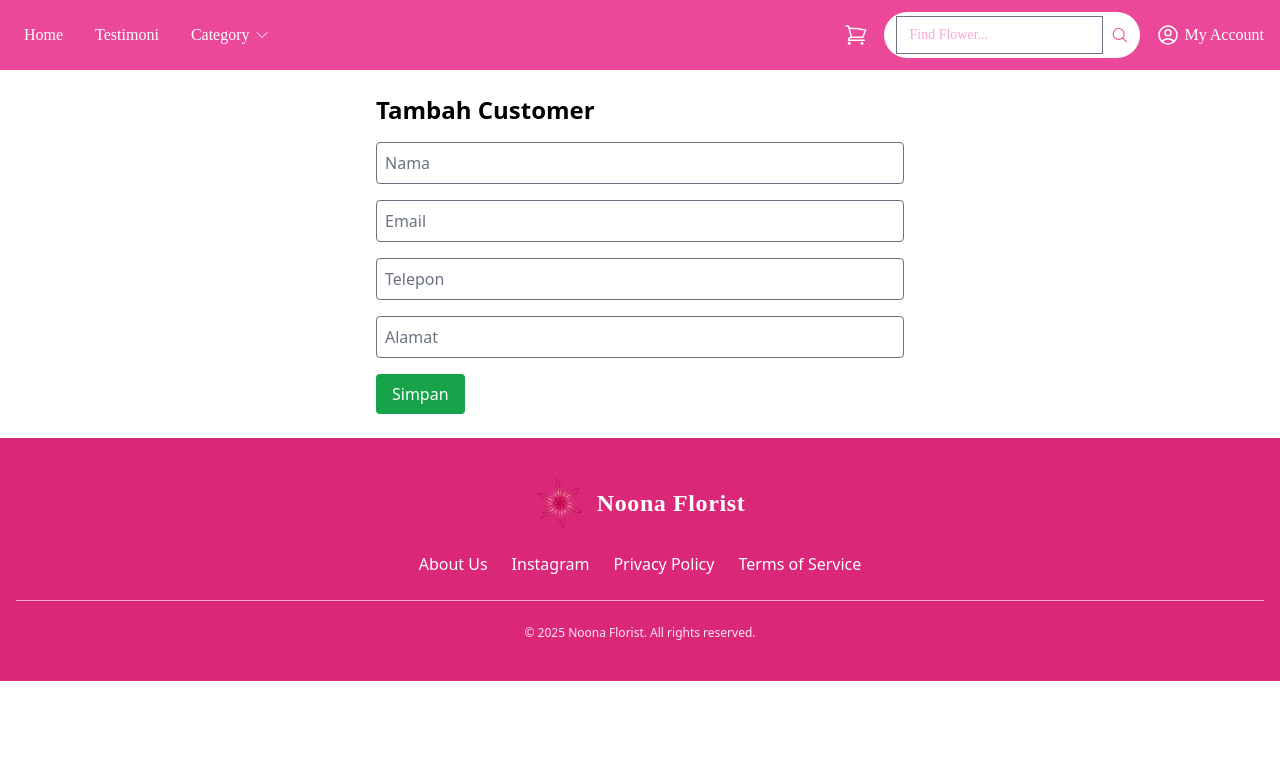
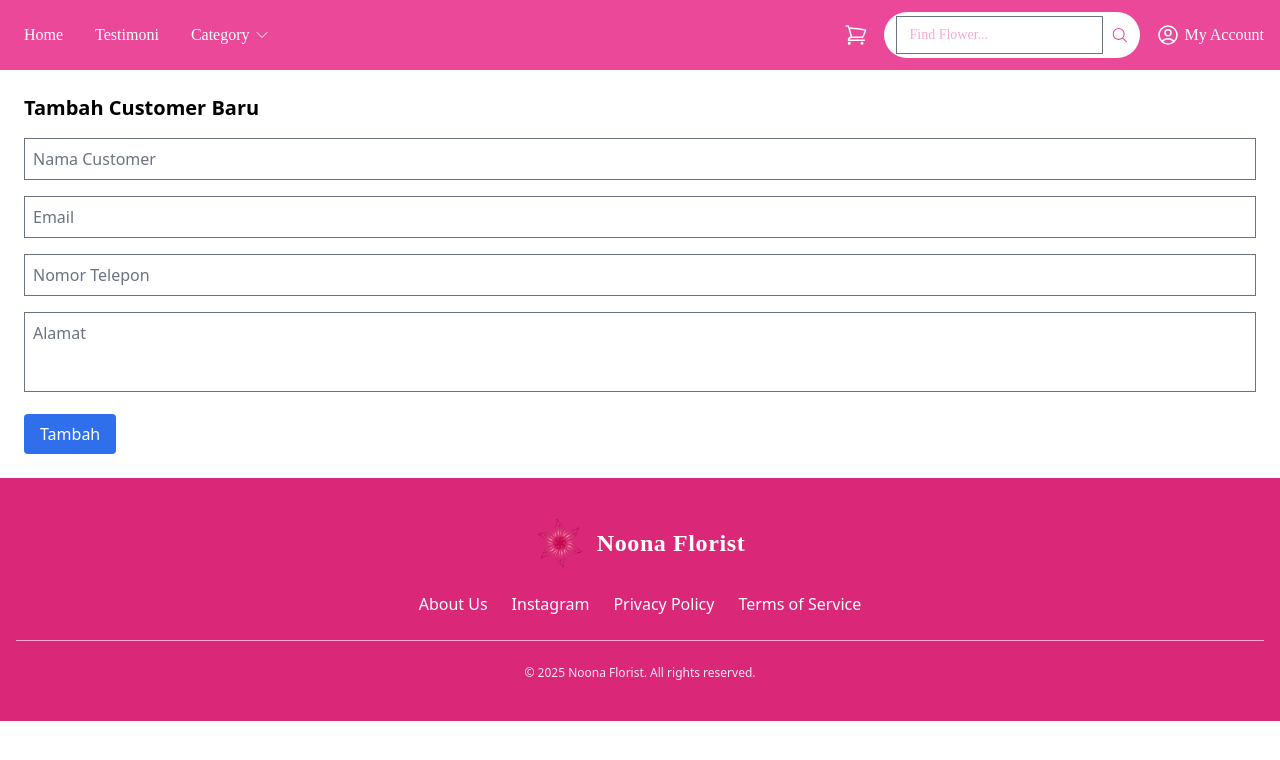
Before and after one commit to elvania01/nextjs-uas, a Next.js app: page /admin/customers/create in a window 1280 px wide. Shown: the top 760 px of the page. Built offline with nearby package versions, Linux system fonts and the light colour scheme.

Commit message:
Update page.tsx

```diff
--- a/app/admin/customers/create/page.tsx
+++ b/app/admin/customers/create/page.tsx
@@ -1,34 +1,73 @@
-'use client';
-import { useRouter } from 'next/navigation';
-import { useState } from 'react';
+'use client'
 
-export default function CreateCustomer() {
-  const [form, setForm] = useState({ name: '', email: '', phone: '', address: '' });
-  const router = useRouter();
+import { useState } from 'react'
+import { useRouter } from 'next/navigation'
 
-  const handleChange = (e: any) => {
-    setForm({ ...form, [e.target.name]: e.target.value });
-  };
+export default function CreateCustomerPage() {
+  const router = useRouter()
+  const [formData, setFormData] = useState({
+    name: '',
+    email: '',
+    phone: '',
+    address: '',
+  })
 
-  const handleSubmit = async (e: any) => {
-    e.preventDefault();
-    await fetch('/api/customers', {
-      method: 'POST', headers: { 'Content-Type': 'application/json' },
-      body: JSON.stringify(form),
-    });
-    router.push('/admin/customers');
-  };
+  const handleChange = (e: React.ChangeEvent<HTMLInputElement | HTMLTextAreaElement>) => {
+    setFormData({ ...formData, [e.target.name]: e.target.value })
+  }
+
+  const handleSubmit = async (e: React.FormEvent) => {
+    e.preventDefault()
+
+    const res = await fetch('/api/customers', {
+      method: 'POST',
+      headers: { 'Content-Type': 'application/json' },
+      body: JSON.stringify(formData),
+    })
+
+    if (res.ok) {
+      router.push('/admin/customers')
+    } else {
+      alert('Gagal menambahkan customer')
+    }
+  }
 
   return (
-    <div className="p-6 max-w-xl mx-auto">
-      <h1 className="text-2xl font-bold mb-4">Tambah Customer</h1>
+    <div className="p-6">
+      <h1 className="text-xl font-bold mb-4">Tambah Customer Baru</h1>
       <form onSubmit={handleSubmit} className="space-y-4">
-        <input name="name" onChange={handleChange} required placeholder="Nama" className="w-full p-2 border rounded" />
-        <input name="email" type="email" onChange={handleChange} required placeholder="Email" className="w-full p-2 border rounded" />
-        <input name="phone" onChange={handleChange} placeholder="Telepon" className="w-full p-2 border rounded" />
-        <input name="address" onChange={handleChange} placeholder="Alamat" className="w-full p-2 border rounded" />
-        <button type="submit" className="bg-green-600 text-white px-4 py-2 rounded">Simpan</button>
+        <input
+          name="name"
+          onChange={handleChange}
+          placeholder="Nama Customer"
+          required
+          className="border p-2 w-full"
+        />
+        <input
+          name="email"
+          type="email"
+          onChange={handleChange}
+          placeholder="Email"
+          required
+          className="border p-2 w-full"
+        />
+        <input
+          name="phone"
+          type="tel"
+          onChange={handleChange}
+          placeholder="Nomor Telepon"
+          className="border p-2 w-full"
+        />
+        <textarea
+          name="address"
+          onChange={handleChange}
+          placeholder="Alamat"
+          className="border p-2 w-full h-20 resize-none"
+        />
+        <button type="submit" className="bg-blue-600 text-white px-4 py-2 rounded">
+          Tambah
+        </button>
       </form>
-    </div>
-  );
+    </div>
+  )
 }
```
